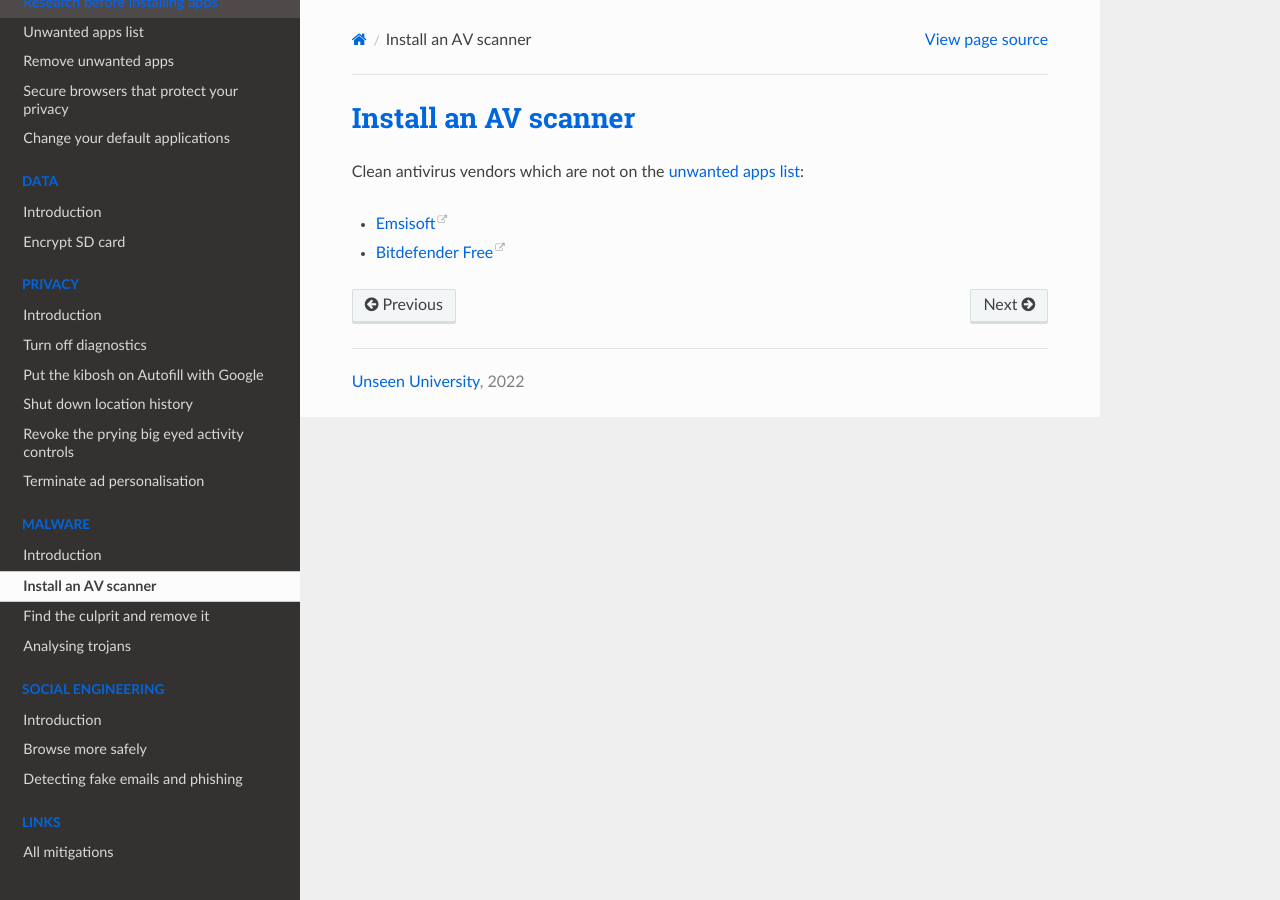
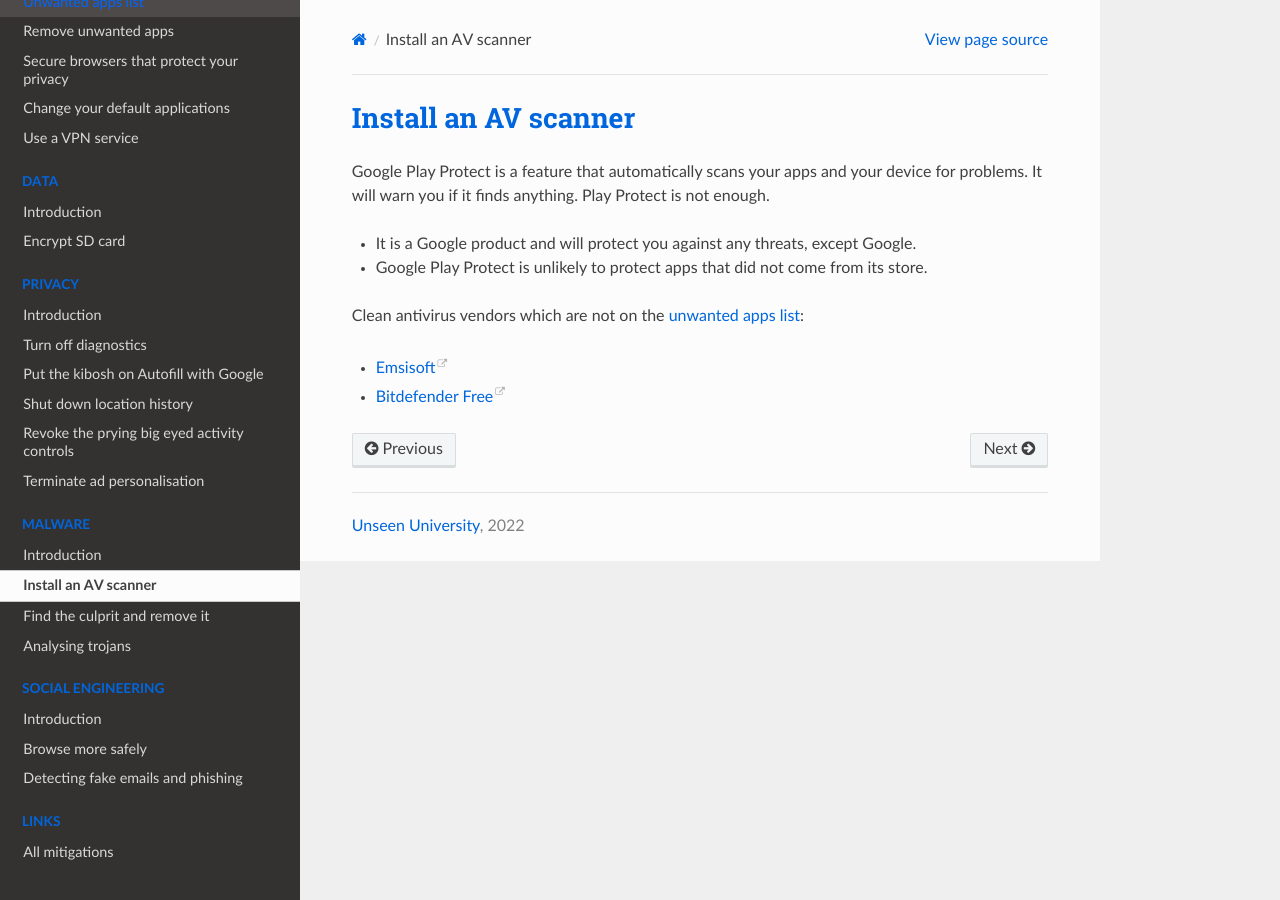
Before and after one commit to tymyrddin/android-mitigations, a Sphinx documentation site: the page built from source/docs/malware/scanner.md, in a window 1280 px wide. Built offline with Sphinx 7.4.7 and the Read the Docs theme 2.0.0, drawn with Linux system fonts in a browser that asks for light colours.

```diff
--- a/source/docs/malware/scanner.md
+++ b/source/docs/malware/scanner.md
@@ -1,4 +1,10 @@
 # Install an AV scanner
+
+Google Play Protect is a feature that automatically scans your apps and your device for problems. It
+will warn you if it finds anything. Play Protect is not enough.
+
+* It is a Google product and will protect you against any threats, except Google.
+* Google Play Protect is unlikely to protect apps that did not come from its store.
 
 Clean antivirus vendors which are not on the [unwanted apps list](../services/unwanted-apps.md):
 
--- a/source/index.rst
+++ b/source/index.rst
@@ -25,6 +25,7 @@ Android mitigations
    docs/services/remove-apps.md
    docs/services/browsers.md
    docs/services/default-apps.md
+   docs/services/vpn.md
 
 .. toctree::
    :glob:
```
Also changed, not shown: source/docs/services/README.md (+1 -0 lines), source/docs/services/vpn.md (added, +17 -0 lines).
